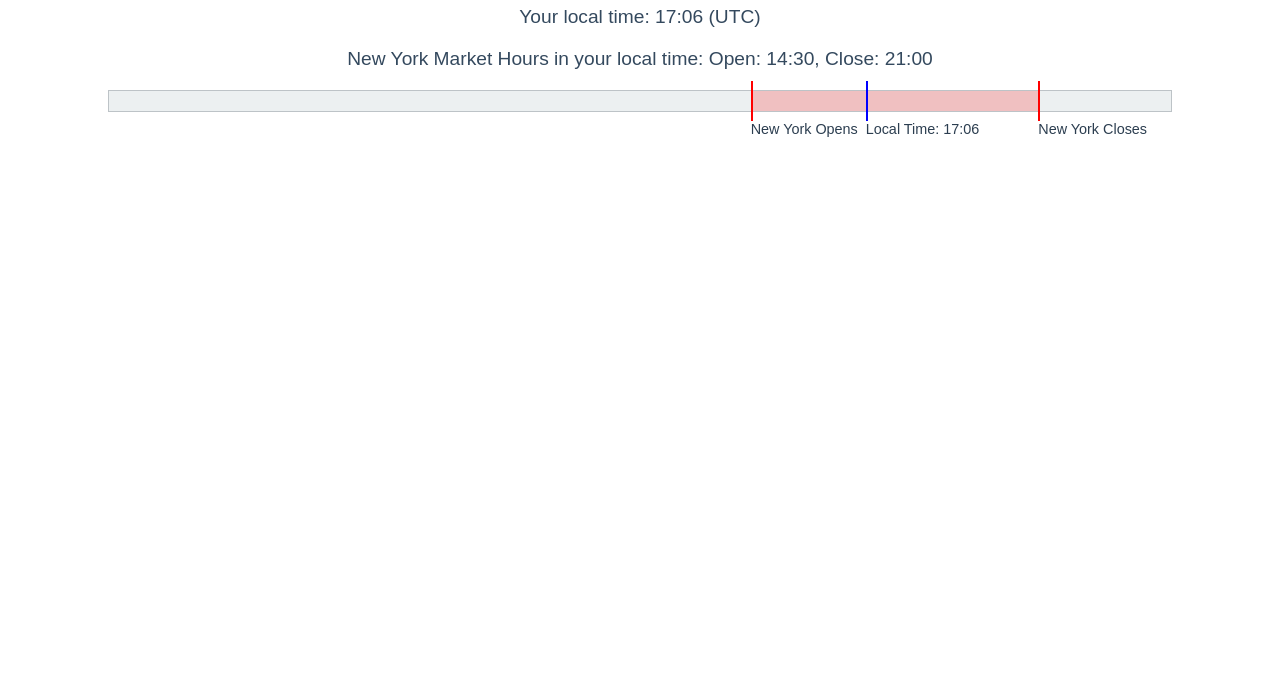
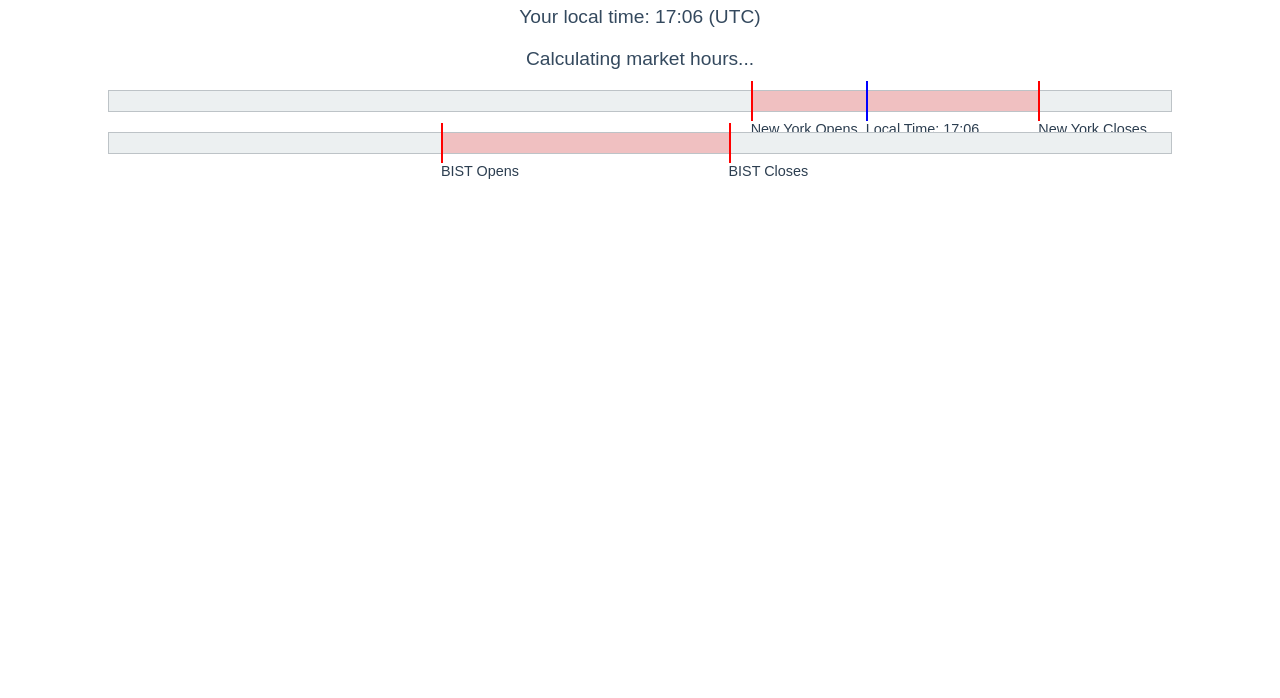
Before and after one commit to mituncer/markethours, a plain HTML site: page index.html in a window 1280 px wide. Shown: the part 102-800 px from the top of the page. Drawn offline with Linux system fonts and the light colour scheme.

Commit message:
Update index.html with BIST

```diff
--- a/index.html
+++ b/index.html
@@ -52,7 +52,7 @@
     </style>
 </head>
 <body>
-    <h1>Local Time and New York Market Hours</h1>
+    <h1>Local Time and Market Hours</h1>
     <p id="local-time">Detecting your local time...</p>
     <p id="market-hours">Calculating market hours...</p>
 
@@ -64,6 +64,14 @@
         <div class="label" id="market-open-label">New York Opens</div>
         <div class="line market-time" id="market-close-line"></div>
         <div class="label" id="market-close-label">New York Closes</div>
+    </div>
+
+    <div class="time-bar" id="bist-time-bar">
+        <div class="highlight" id="bist-highlight"></div>
+        <div class="line market-time" id="bist-open-line"></div>
+        <div class="label" id="bist-open-label">BIST Opens</div>
+        <div class="line market-time" id="bist-close-line"></div>
+        <div class="label" id="bist-close-label">BIST Closes</div>
     </div>
 
     <script>
@@ -78,7 +86,7 @@
             updateLocalTimeLine(now, localTime);
         }
 
-        // Function to calculate New York market hours in local time in 24-hour format
+        // Function to calculate market hours in local time in 24-hour format
         function displayMarketHours() {
             // Define New York market opening and closing times in UTC
             const nyOpenUTC = new Date();
@@ -87,17 +95,21 @@
             const nyCloseUTC = new Date();
             nyCloseUTC.setUTCHours(21, 0, 0, 0); // NYSE closes at 4:00 PM EST/EDT
 
+            // Define Borsa İstanbul market opening and closing times in UTC
+            const bistOpenUTC = new Date();
+            bistOpenUTC.setUTCHours(7, 30, 0, 0); // BIST opens at 10:30 AM Istanbul time
+
+            const bistCloseUTC = new Date();
+            bistCloseUTC.setUTCHours(14, 0, 0, 0); // BIST closes at 5:00 PM Istanbul time
+
             // Convert to local time
-            const localOpen = new Date(nyOpenUTC.toLocaleString('en-US', { timeZone: Intl.DateTimeFormat().resolvedOptions().timeZone }));
-            const localClose = new Date(nyCloseUTC.toLocaleString('en-US', { timeZone: Intl.DateTimeFormat().resolvedOptions().timeZone }));
+            const localNYOpen = new Date(nyOpenUTC.toLocaleString('en-US', { timeZone: Intl.DateTimeFormat().resolvedOptions().timeZone }));
+            const localNYClose = new Date(nyCloseUTC.toLocaleString('en-US', { timeZone: Intl.DateTimeFormat().resolvedOptions().timeZone }));
+            const localBISTOpen = new Date(bistOpenUTC.toLocaleString('en-US', { timeZone: Intl.DateTimeFormat().resolvedOptions().timeZone }));
+            const localBISTClose = new Date(bistCloseUTC.toLocaleString('en-US', { timeZone: Intl.DateTimeFormat().resolvedOptions().timeZone }));
 
-            const openTime = localOpen.toLocaleTimeString([], { hour: '2-digit', minute: '2-digit', hour12: false });
-            const closeTime = localClose.toLocaleTimeString([], { hour: '2-digit', minute: '2-digit', hour12: false });
-
-            document.getElementById('market-hours').textContent = `New York Market Hours in your local time: Open: ${openTime}, Close: ${closeTime}`;
-
-            // Update market time lines
-            updateMarketTimeLines(localOpen, localClose);
+            updateMarketTimeLines(localNYOpen, localNYClose, 'market-open-line', 'market-close-line', 'market-highlight');
+            updateMarketTimeLines(localBISTOpen, localBISTClose, 'bist-open-line', 'bist-close-line', 'bist-highlight');
         }
 
         // Function to update the position of the local time line
@@ -114,16 +126,16 @@
         }
 
         // Function to update the position of market open and close lines and highlight
-        function updateMarketTimeLines(openTime, closeTime) {
+        function updateMarketTimeLines(openTime, closeTime, openLineId, closeLineId, highlightId) {
             const openMinutes = openTime.getHours() * 60 + openTime.getMinutes();
             const closeMinutes = closeTime.getHours() * 60 + closeTime.getMinutes();
 
             const openPercentage = (openMinutes / (24 * 60)) * 100;
             const closePercentage = (closeMinutes / (24 * 60)) * 100;
 
-            const marketOpenLine = document.getElementById('market-open-line');
-            const marketCloseLine = document.getElementById('market-close-line');
-            const marketHighlight = document.getElementById('market-highlight');
+            const marketOpenLine = document.getElementById(openLineId);
+            const marketCloseLine = document.getElementById(closeLineId);
+            const marketHighlight = document.getElementById(highlightId);
 
             marketOpenLine.style.left = `${openPercentage}%`;
             marketCloseLine.style.left = `${closePercentage}%`;
@@ -131,8 +143,8 @@
             marketHighlight.style.left = `${openPercentage}%`;
             marketHighlight.style.width = `${closePercentage - openPercentage}%`;
 
-            const marketOpenLabel = document.getElementById('market-open-label');
-            const marketCloseLabel = document.getElementById('market-close-label');
+            const marketOpenLabel = document.getElementById(`${openLineId.replace('-line', '-label')}`);
+            const marketCloseLabel = document.getElementById(`${closeLineId.replace('-line', '-label')}`);
 
             marketOpenLabel.style.left = `${openPercentage}%`;
             marketCloseLabel.style.left = `${closePercentage}%`;
```
